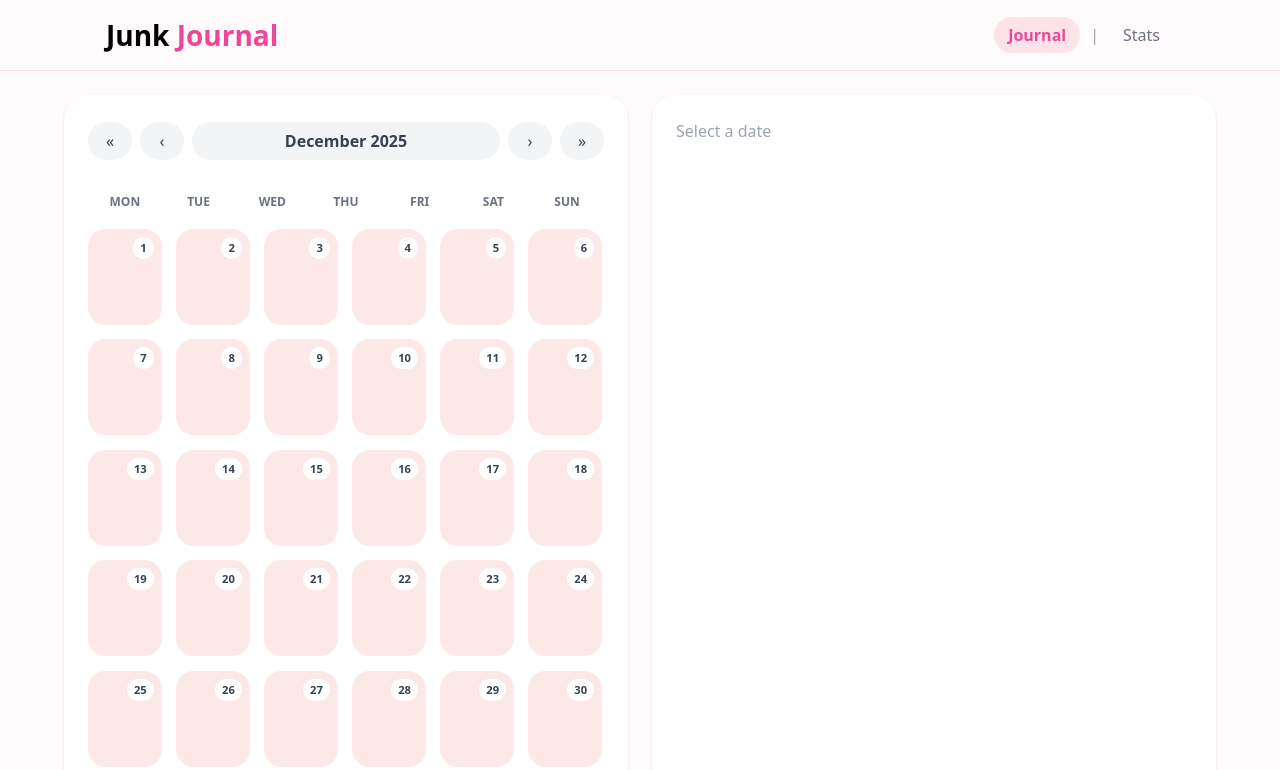
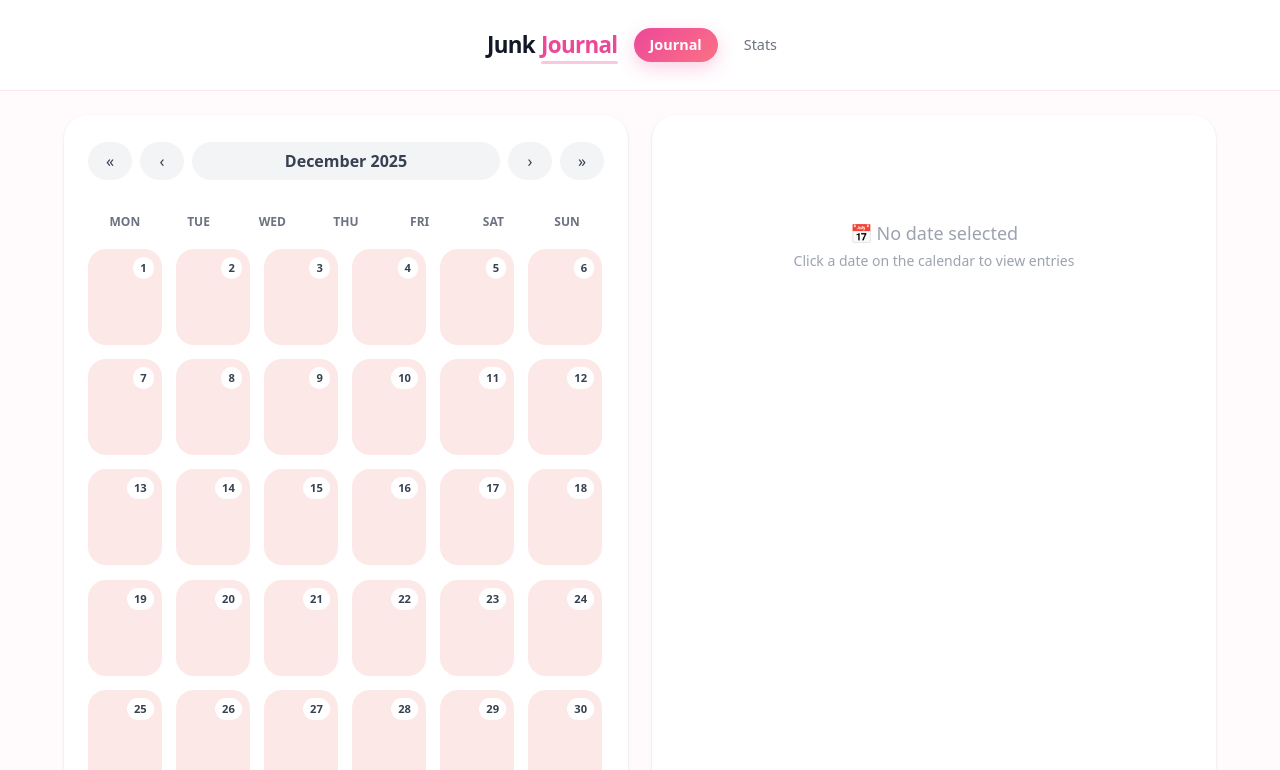
Before and after one commit to AaditMistry1114/junk-journal, a React (Vite) app: page / in a window 1280 px wide. Shown: the top 770 px of the page. Built offline with nearby package versions, Linux system fonts and the light colour scheme.

Commit message:
polished the journal page and added animations

```diff
--- a/src/index.css
+++ b/src/index.css
@@ -102,11 +102,18 @@
   background: #fde2e7 !important;
 }
 
-/* TODAY */
+/* TODAY ,  Soft glow for today */
 .react-calendar__tile--now {
   outline: 2px solid #fb7185;
   outline-offset: 2px;
+
+
+
+  box-shadow: 0 0 0 3px rgba(251, 113, 133, 0.25),
+              0 8px 18px rgba(251, 113, 133, 0.25);
+  animation: todayPulse 2.5s ease-in-out infinite;
 }
+
 
 /* ACTIVE */
 .react-calendar__tile--active {
@@ -209,3 +216,208 @@
     color: white !important;
   }
 }
+
+/* =====================================================
+   CALENDAR POLISH
+===================================================== */
+
+
+@keyframes todayPulse {
+  0% { box-shadow: 0 0 0 3px rgba(251, 113, 133, 0.25); }
+  50% { box-shadow: 0 0 0 6px rgba(251, 113, 133, 0.15); }
+  100% { box-shadow: 0 0 0 3px rgba(251, 113, 133, 0.25); }
+}
+
+/* Entry dot polish */
+.calendar-entry-dot {
+  box-shadow: 0 0 0 4px rgba(239, 68, 68, 0.15);
+}
+
+/* Hover emphasis */
+.react-calendar__tile:hover .calendar-entry-dot {
+  transform: translateX(-50%) scale(1.25);
+}
+
+/* =====================================================
+   HEADER — AESTHETIC PRODUCT POLISH
+   (Safe: does not affect calendar or pages)
+===================================================== */
+
+.header {
+  position: sticky;
+  top: 0;
+  z-index: 100;
+
+  display: flex;
+  align-items: center;
+  justify-content: space-between;
+
+  padding: 14px 28px;
+
+  background: rgba(255, 255, 255, 0.75);
+  backdrop-filter: blur(14px);
+  -webkit-backdrop-filter: blur(14px);
+
+  border-bottom: 1px solid rgba(236, 72, 153, 0.12);
+}
+
+/* App title */
+.app-title {
+  font-size: 1.4rem;
+  font-weight: 800;
+  letter-spacing: -0.03em;
+  color: #111827;
+  display: flex;
+  align-items: center;
+  gap: 6px;
+}
+
+/* Highlighted word */
+.app-title span {
+  color: #ec4899;
+  position: relative;
+}
+
+/* subtle underline accent */
+.app-title span::after {
+  content: "";
+  position: absolute;
+  left: 0;
+  bottom: -2px;
+  width: 100%;
+  height: 3px;
+  background: rgba(236, 72, 153, 0.3);
+  border-radius: 999px;
+}
+
+/* Navigation */
+.header nav {
+  display: flex;
+  align-items: center;
+  gap: 10px;
+}
+
+/* Nav links */
+.header nav a {
+  font-size: 0.9rem;
+  font-weight: 500;
+  color: #6b7280;
+
+  padding: 6px 16px;
+  border-radius: 999px;
+
+  transition: all 0.2s ease;
+  text-decoration: none;
+}
+
+/* Hover */
+.header nav a:hover {
+  background: #fde2e7;
+  color: #ec4899;
+}
+
+/* Active tab */
+.header nav a.active {
+  background: linear-gradient(
+    135deg,
+    #ec4899,
+    #fb7185
+  );
+  color: white;
+  box-shadow: 0 6px 18px rgba(236, 72, 153, 0.25);
+}
+
+/* Remove visual pipe | without JSX change */
+.header nav span {
+  display: none;
+}
+
+/* ===============================
+   MOBILE HEADER
+================================ */
+@media (max-width: 640px) {
+  .header {
+    padding: 12px 16px;
+  }
+
+  .app-title {
+    font-size: 1.15rem;
+  }
+
+  .header nav a {
+    font-size: 0.85rem;
+    padding: 5px 14px;
+  }
+}
+
+/* =====================================================
+   MICRO INTERACTIONS (GLOBAL)
+===================================================== */
+
+/* Smooth everything */
+button,
+a,
+.shadow,
+.shadow-lg,
+.react-calendar__tile,
+.border.rounded-xl img {
+  transition: background-color 0.2s ease,
+              color 0.2s ease,
+              box-shadow 0.2s ease,
+              transform 0.15s ease;
+}
+/* Buttons */
+button:hover {
+  transform: translateY(-1px);
+}
+
+button:active {
+  transform: scale(0.97);
+}
+
+/* Cards */
+.shadow,
+.shadow-lg {
+  transition: box-shadow 0.25s ease, transform 0.2s ease;
+}
+
+.shadow:hover,
+.shadow-lg:hover {
+  box-shadow: 0 12px 30px rgba(0, 0, 0, 0.08);
+  transform: translateY(-2px);
+}
+
+/* =====================================================
+   ENTRY CARD ICONS (JOURNAL)
+===================================================== */
+
+/* Entry container */
+.border.rounded-xl {
+  position: relative;
+}
+
+/* Food icon */
+.border.rounded-xl span:first-child::before {
+  content: "🍔";
+  margin-right: 6px;
+}
+
+/* Amount icon */
+.border.rounded-xl .text-pink-500::before {
+  content: "₹ ";
+  opacity: 0.6;
+}
+
+/* Image hover polish */
+.border.rounded-xl img {
+  transition: transform 0.25s ease, box-shadow 0.25s ease;
+}
+
+.border.rounded-xl img:hover {
+  transform: scale(1.04);
+  box-shadow: 0 10px 25px rgba(0, 0, 0, 0.12);
+}
+
+/* =====================================================
+   CALENDAR HEATMAP (INTENSITY)
+===================================================== */
--- a/src/pages/Journal.jsx
+++ b/src/pages/Journal.jsx
@@ -41,6 +41,12 @@ function Journal() {
             }
           />
 
+<div className="mt-4 flex items-center gap-2 text-sm text-gray-500">
+  <span className="w-2 h-2 bg-red-500 rounded-full"></span>
+  <span>Days with entries</span>
+</div>
+
+
           <button
             onClick={() => {
               setEditingEntry(null);
@@ -66,15 +72,37 @@ function Journal() {
             </div>
           )}
 
-          {dayEntries.length === 0 ? (
-            <p className="text-gray-400">Select a date</p>
+          {!selectedDate ? (
+            <div className="text-center py-20 text-gray-400">
+              <p className="text-lg font-medium">📅 No date selected</p>
+              <p className="text-sm mt-1">
+                Click a date on the calendar to view entries
+              </p>
+            </div>
+          ) : dayEntries.length === 0 ? (
+            <div className="text-center py-20 text-gray-400">
+              <p className="text-lg font-medium">🍽 No entries yet</p>
+              <p className="text-sm mt-1">
+                Add what you ate on this day
+              </p>
+            </div>
           ) : (
+
             dayEntries.map((e) => (
-              <div key={e.id} className="border rounded-xl p-4 mb-4">
-                <div className="flex justify-between">
-                  <span>{e.foodName}</span>
-                  <span className="text-pink-500">₹{e.amount}</span>
-                </div>
+              <div
+              key={e.id}
+              className="rounded-2xl p-4 mb-4 bg-white border
+                         hover:shadow-md transition"
+            >
+                <div className="flex justify-between items-center">
+  <span className="font-medium text-gray-800">
+    {e.foodName}
+  </span>
+  <span className="font-semibold text-pink-500">
+    ₹{e.amount}
+  </span>
+</div>
+
 
                 <div className="flex gap-3 mt-2 text-sm">
                   <button
@@ -116,11 +144,24 @@ function Journal() {
       {/* IMAGE PREVIEW */}
       {previewImage && (
         <div
-          className="fixed inset-0 bg-black/70 flex items-center justify-center"
-          onClick={() => setPreviewImage(null)}
-        >
-          <img src={previewImage} className="max-h-[85vh] rounded-xl" />
+        className="fixed inset-0 bg-black/70 z-50 flex items-center justify-center p-4"
+        onClick={() => setPreviewImage(null)}
+      >
+        <div className="relative">
+          <button
+            className="absolute -top-10 right-0 text-white text-3xl"
+            onClick={() => setPreviewImage(null)}
+          >
+            ×
+          </button>
+
+          <img
+            src={previewImage}
+            className="max-h-[85vh] rounded-2xl bg-white"
+          />
         </div>
+      </div>
+
       )}
 
       <AddEntryModal
```
